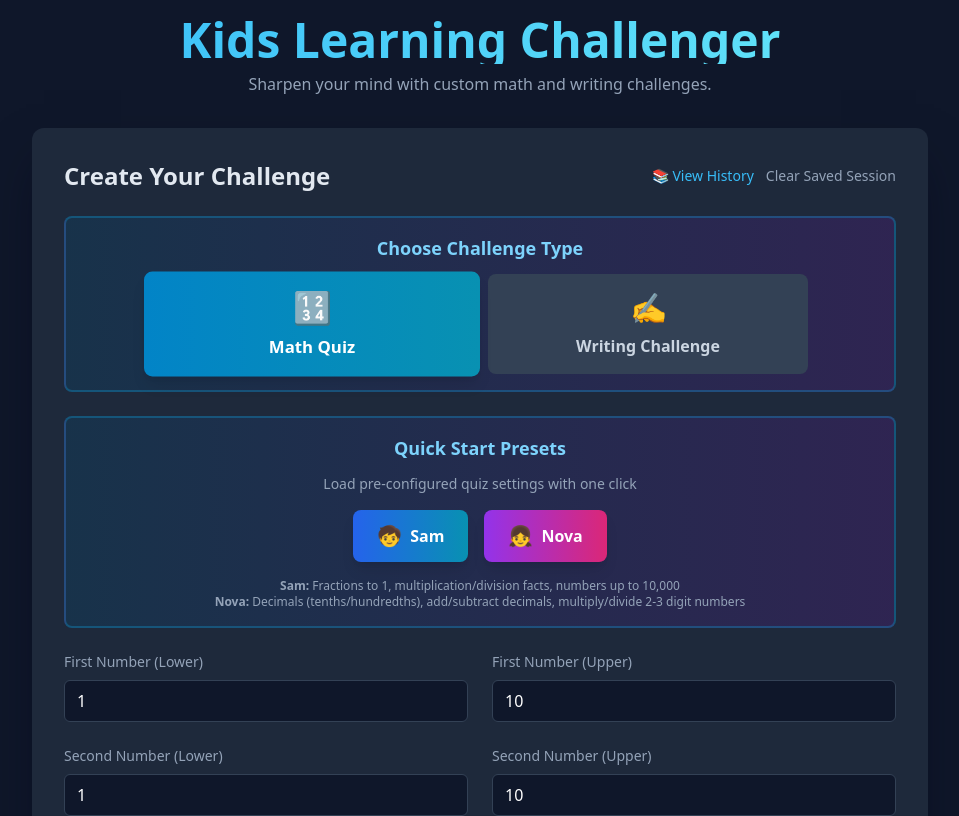
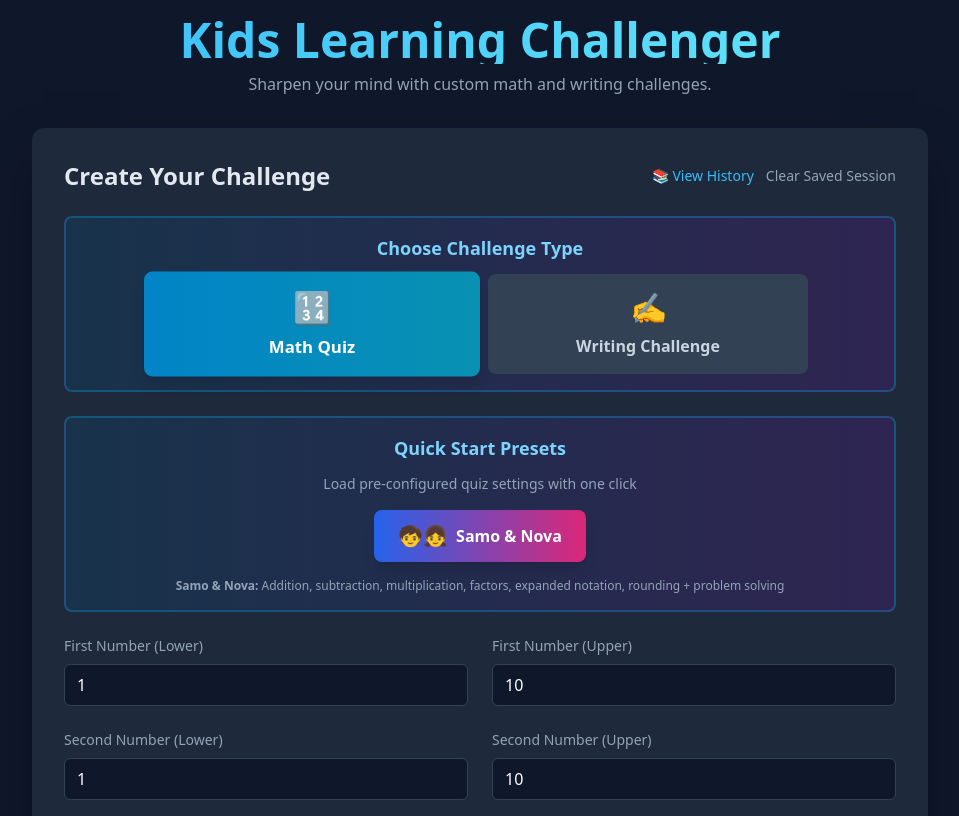
Before and after one commit to mawroos/kids-math-challenger, a React (Vite) app: page / in a window 1280 px wide. Shown: the top 816 px of the page, without its empty margins (160-1119 px from the left). Built offline with nearby package versions, Linux system fonts and the light colour scheme.

Commit message:
Replace Sam and Nova buttons with combined "Samo & Nova" preset button
Co-authored-by: mawroos <33208325+mawroos@users.noreply.github.com>

```diff
--- a/components/SetupScreen.tsx
+++ b/components/SetupScreen.tsx
@@ -264,65 +264,19 @@ const SetupScreen: React.FC<SetupScreenProps> = ({ onStartQuiz, onStartWritingCh
       setOperationRanges(settings.operationRanges);
     }
 
-    setError('');
-    // Show a success message
-    const message = '✓ Preset loaded successfully!';
-    setError('');
-    // Could add a success toast here, but for simplicity we'll just clear any errors
-  };
+    if (settings.problemTypes && settings.problemTypes.length > 0) {
+      setSelectedProblemTypes(settings.problemTypes);
+      setPsNumQuestions(settings.psNumQuestions ?? 10);
+    } else {
+      setSelectedProblemTypes([]);
+    }
 
-  // Nova's preset: tenths/hundredths as fractions/decimals, add/subtract whole numbers and decimals, multiply/divide 2-3 digit numbers
-  const loadNovaPreset = () => {
-    setCustomMode(true);
-    setSelectedOps([
-      Operation.DecimalRepresentation,  // Tenths/hundredths as fractions and decimals
-      Operation.DecimalAddition,         // Add decimals
-      Operation.DecimalSubtraction,      // Subtract decimals
-      Operation.Addition,                // Add whole numbers
-      Operation.Subtraction,             // Subtract whole numbers
-      Operation.Multiplication,          // Multiply 2-3 digit numbers
-      Operation.Division,                // Divide 2-3 digit numbers
-    ]);
-    setNumQuestions(20);
-    setSoundEnabled(true);
-
-    // Set appropriate ranges for Nova's selected operations
-    setOperationRanges(prev => ({
-      ...prev,
-      [Operation.DecimalRepresentation]: { lowerBound1: 1, upperBound1: 99, lowerBound2: 10, upperBound2: 100 },
-      [Operation.DecimalAddition]: { lowerBound1: 0, upperBound1: 10, lowerBound2: 0, upperBound2: 10 },
-      [Operation.DecimalSubtraction]: { lowerBound1: 0, upperBound1: 10, lowerBound2: 0, upperBound2: 10 },
-      [Operation.Addition]: { lowerBound1: 10, upperBound1: 999, lowerBound2: 10, upperBound2: 999 },
-      [Operation.Subtraction]: { lowerBound1: 10, upperBound1: 999, lowerBound2: 10, upperBound2: 999 },
-      [Operation.Multiplication]: { lowerBound1: 10, upperBound1: 999, lowerBound2: 10, upperBound2: 99 },
-      [Operation.Division]: { lowerBound1: 100, upperBound1: 999, lowerBound2: 10, upperBound2: 99 },
-    }));
     setError('');
   };
 
-  // Sam's preset: fraction add/subtract to 1, multiplication/division facts, numbers up to 10,000
-  const loadSamPreset = () => {
-    setCustomMode(true);
-    setSelectedOps([
-      Operation.FractionToOne,           // Add/subtract fractions to make 1 whole
-      Operation.Multiplication,          // Multiplication facts (speed recall)
-      Operation.Division,                // Division facts (speed recall)
-      Operation.Addition,                // Problems up to 10,000
-      Operation.Subtraction,             // Problems up to 10,000
-    ]);
-    setNumQuestions(20);
-    setSoundEnabled(true);
-
-    // Set appropriate ranges for Sam's selected operations
-    setOperationRanges(prev => ({
-      ...prev,
-      [Operation.FractionToOne]: { lowerBound1: 1, upperBound1: 8, lowerBound2: 2, upperBound2: 12 },
-      [Operation.Multiplication]: { lowerBound1: 2, upperBound1: 12, lowerBound2: 2, upperBound2: 12 },
-      [Operation.Division]: { lowerBound1: 4, upperBound1: 144, lowerBound2: 2, upperBound2: 12 },
-      [Operation.Addition]: { lowerBound1: 100, upperBound1: 10000, lowerBound2: 100, upperBound2: 10000 },
-      [Operation.Subtraction]: { lowerBound1: 100, upperBound1: 10000, lowerBound2: 100, upperBound2: 10000 },
-    }));
-    setError('');
+  // Samo & Nova combined preset
+  const loadSamoNovaPreset = () => {
+    loadPreset('https://mawroos.github.io/kids-math-challenger/?q=z0l_O_a_k_b_k_b_b_a_cLs_Aa3_cLs_Aa3_b_cLs_Aa3_cLs_Aa3_c_l_ec_bM_m4_k_k_Y_k_Y_q_k_Aa3_b_d_p_qi_Aa3_b_c_b_p_k');
   };
 
   const handleStartWritingChallenge = () => {
@@ -475,24 +429,15 @@ const SetupScreen: React.FC<SetupScreenProps> = ({ onStartQuiz, onStartWritingCh
         <div className="flex justify-center gap-4 flex-wrap">
           <button
             type="button"
-            onClick={loadSamPreset}
-            className="bg-gradient-to-r from-blue-600 to-cyan-600 hover:from-blue-700 hover:to-cyan-700 text-white font-bold py-3 px-6 rounded-lg shadow-lg transform hover:scale-105 transition-all duration-200 flex items-center gap-2"
+            onClick={loadSamoNovaPreset}
+            className="bg-gradient-to-r from-blue-600 to-pink-600 hover:from-blue-700 hover:to-pink-700 text-white font-bold py-3 px-6 rounded-lg shadow-lg transform hover:scale-105 transition-all duration-200 flex items-center gap-2"
           >
-            <span className="text-xl">🧒</span>
-            <span>Sam</span>
-          </button>
-          <button
-            type="button"
-            onClick={loadNovaPreset}
-            className="bg-gradient-to-r from-purple-600 to-pink-600 hover:from-purple-700 hover:to-pink-700 text-white font-bold py-3 px-6 rounded-lg shadow-lg transform hover:scale-105 transition-all duration-200 flex items-center gap-2"
-          >
-            <span className="text-xl">👧</span>
-            <span>Nova</span>
+            <span className="text-xl">🧒👧</span>
+            <span>Samo &amp; Nova</span>
           </button>
         </div>
         <div className="mt-4 text-xs text-slate-400 text-center">
-          <p><strong>Sam:</strong> Fractions to 1, multiplication/division facts, numbers up to 10,000</p>
-          <p><strong>Nova:</strong> Decimals (tenths/hundredths), add/subtract decimals, multiply/divide 2-3 digit numbers</p>
+          <p><strong>Samo &amp; Nova:</strong> Addition, subtraction, multiplication, factors, expanded notation, rounding + problem solving</p>
         </div>
       </div>
       )}
```
